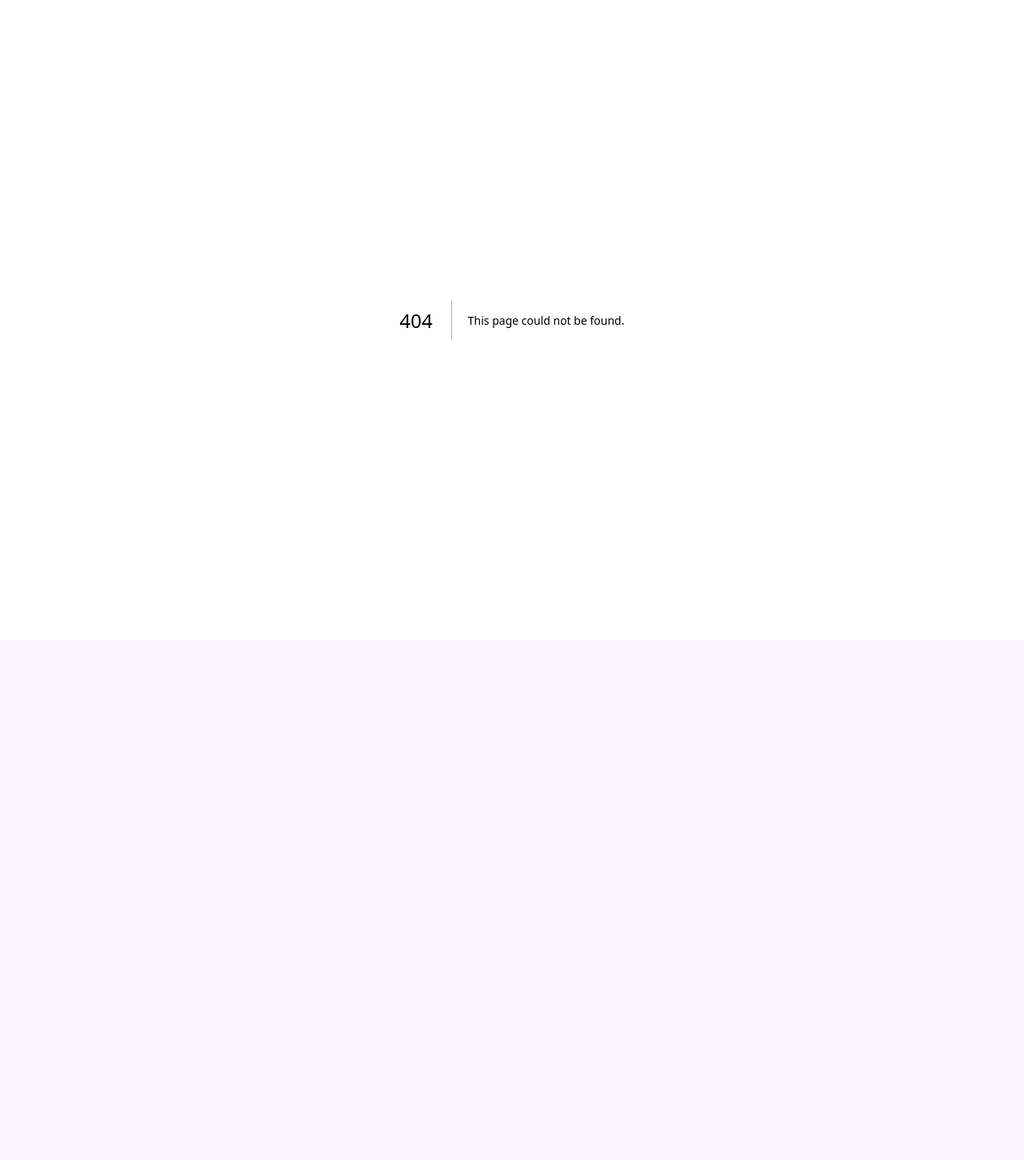
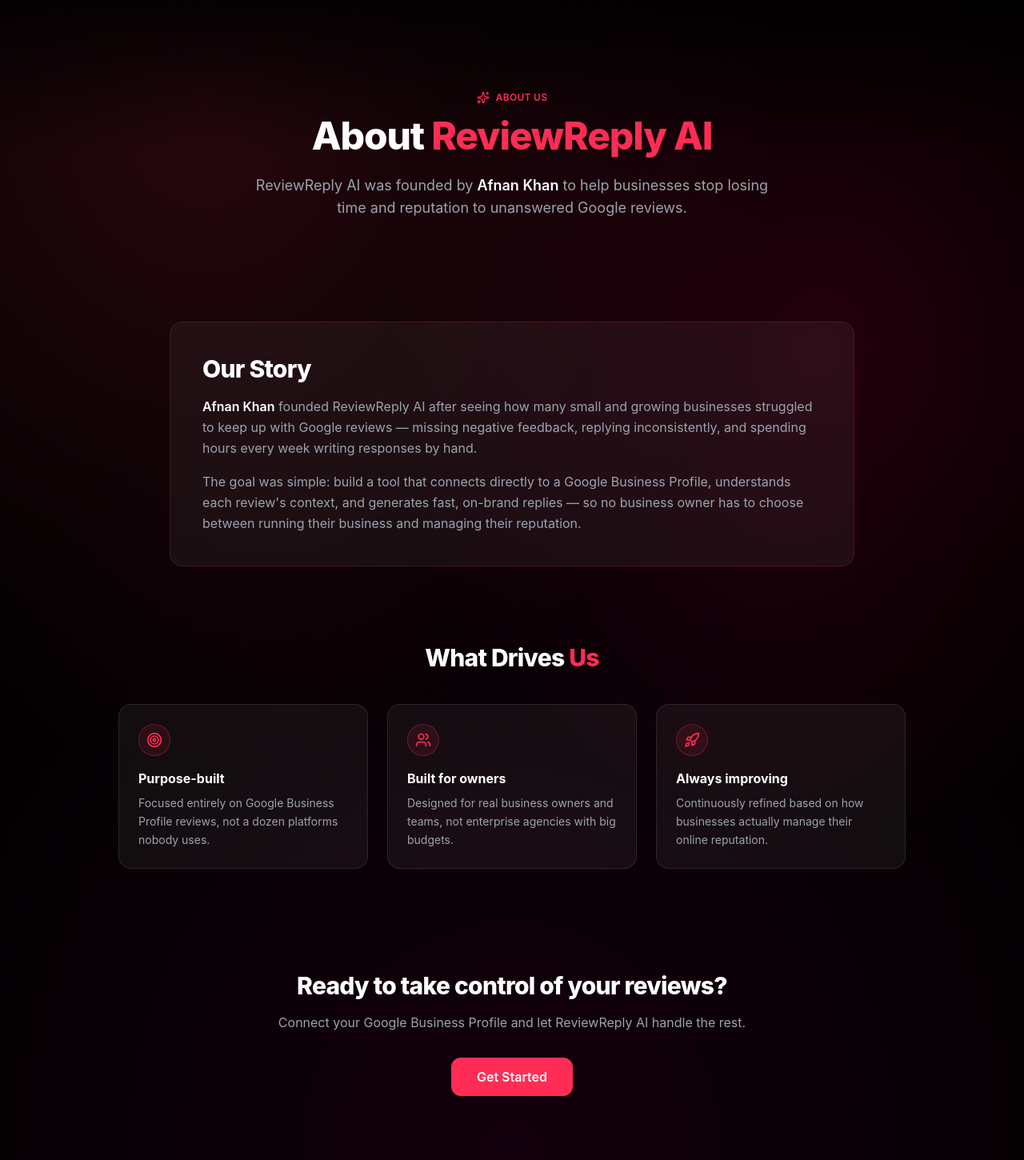
Before and after one commit to afnankhan123456/reviewreply-ai, a Next.js app: page /about in a window 1280 px wide. Before the commit this address had no page. Shown: the whole page at 80% size. Before the commit the page ends 800 px from the top, so only its background shows below. Built offline with nearby package versions, Linux system fonts and the light colour scheme.

Commit message:
Create About page for ReviewReply AI
This page provides information about ReviewReply AI, its founder Afnan Khan, and the services offered to help businesses manage Google reviews effectively.

```diff
--- /dev/null
+++ b/app/about/page.tsx
@@ -0,0 +1,139 @@
+import type { Metadata } from "next";
+import Link from "next/link";
+import { Sparkles, Target, Users, Rocket } from "lucide-react";
+
+export const metadata: Metadata = {
+  title: "About ReviewReply AI | Founded by Afnan Khan",
+  description:
+    "ReviewReply AI was founded by Afnan Khan to help businesses automate Google review replies, track sentiment, and grow their online reputation.",
+  alternates: {
+    canonical: "https://www.reviewreply-ai.in/about",
+  },
+};
+
+export default function AboutPage() {
+  const jsonLd = {
+    "@context": "https://schema.org",
+    "@type": "AboutPage",
+    name: "About ReviewReply AI",
+    url: "https://www.reviewreply-ai.in/about",
+    mainEntity: {
+      "@type": "Organization",
+      name: "ReviewReply AI",
+      url: "https://www.reviewreply-ai.in",
+      founder: {
+        "@type": "Person",
+        name: "Afnan Khan",
+        jobTitle: "Founder",
+      },
+    },
+  };
+
+  return (
+    <div className="relative bg-black text-white overflow-hidden min-h-screen">
+      <div className="absolute inset-0 pointer-events-none" aria-hidden="true">
+        <div className="absolute inset-0 bg-[radial-gradient(ellipse_80%_80%_at_20%_10%,rgba(255,45,85,0.15),transparent_70%),radial-gradient(ellipse_60%_60%_at_80%_30%,rgba(180,0,60,0.2),transparent_70%),radial-gradient(ellipse_100%_100%_at_50%_100%,rgba(80,0,50,0.25),transparent_70%)]" />
+        <div className="absolute top-0 left-0 right-0 h-48 bg-gradient-to-b from-black/80 to-transparent" />
+      </div>
+
+      <script
+        type="application/ld+json"
+        dangerouslySetInnerHTML={{ __html: JSON.stringify(jsonLd) }}
+      />
+
+      <section className="relative z-10 px-5 pt-20 pb-16 md:pt-28 md:pb-20 max-w-4xl mx-auto text-center">
+        <div className="inline-flex items-center gap-2 text-xs font-semibold tracking-wide uppercase text-[#ff2d55] mb-4">
+          <Sparkles className="w-4 h-4" />
+          About Us
+        </div>
+        <h1 className="text-4xl md:text-5xl font-extrabold tracking-tight mb-6">
+          About <span className="text-[#ff2d55]">ReviewReply AI</span>
+        </h1>
+        <p className="text-gray-400 text-base md:text-lg leading-relaxed max-w-2xl mx-auto">
+          ReviewReply AI was founded by{" "}
+          <span className="text-white font-semibold">Afnan Khan</span> to help
+          businesses stop losing time and reputation to unanswered Google
+          reviews.
+        </p>
+      </section>
+
+      <section className="relative z-10 px-5 py-12 max-w-4xl mx-auto">
+        <div className="rounded-2xl border border-[#ff2d55]/20 bg-white/5 backdrop-blur-sm p-8 md:p-10">
+          <h2 className="text-2xl md:text-3xl font-extrabold tracking-tight mb-4">
+            Our Story
+          </h2>
+          <p className="text-gray-400 leading-relaxed mb-4">
+            <span className="text-white font-semibold">Afnan Khan</span>{" "}
+            founded ReviewReply AI after seeing how many small and growing
+            businesses struggled to keep up with Google reviews &mdash;
+            missing negative feedback, replying inconsistently, and spending
+            hours every week writing responses by hand.
+          </p>
+          <p className="text-gray-400 leading-relaxed">
+            The goal was simple: build a tool that connects directly to a
+            Google Business Profile, understands each review&apos;s context,
+            and generates fast, on-brand replies &mdash; so no business owner
+            has to choose between running their business and managing their
+            reputation.
+          </p>
+        </div>
+      </section>
+
+      <section className="relative z-10 px-5 py-12 max-w-5xl mx-auto">
+        <h2 className="text-2xl md:text-3xl font-extrabold tracking-tight text-center mb-10">
+          What Drives <span className="text-[#ff2d55]">Us</span>
+        </h2>
+        <div className="grid grid-cols-1 md:grid-cols-3 gap-6">
+          {[
+            {
+              icon: Target,
+              title: "Purpose-built",
+              desc: "Focused entirely on Google Business Profile reviews, not a dozen platforms nobody uses.",
+            },
+            {
+              icon: Users,
+              title: "Built for owners",
+              desc: "Designed for real business owners and teams, not enterprise agencies with big budgets.",
+            },
+            {
+              icon: Rocket,
+              title: "Always improving",
+              desc: "Continuously refined based on how businesses actually manage their online reputation.",
+            },
+          ].map((item, idx) => (
+            <div
+              key={idx}
+              className="rounded-2xl border border-white/10 bg-white/5 p-6 hover:border-[#ff2d55]/40 transition-colors"
+            >
+              <div className="w-10 h-10 rounded-full bg-[#ff2d55]/10 border border-[#ff2d55]/30 flex items-center justify-center mb-4">
+                <item.icon className="w-5 h-5 text-[#ff2d55]" />
+              </div>
+              <h3 className="text-base font-bold text-white mb-2">
+                {item.title}
+              </h3>
+              <p className="text-sm text-gray-400 leading-relaxed">
+                {item.desc}
+              </p>
+            </div>
+          ))}
+        </div>
+      </section>
+
+      <section className="relative z-10 px-5 py-16 md:py-20 max-w-3xl mx-auto text-center">
+        <h2 className="text-2xl md:text-3xl font-extrabold tracking-tight mb-4">
+          Ready to take control of your reviews?
+        </h2>
+        <p className="text-gray-400 mb-8">
+          Connect your Google Business Profile and let ReviewReply AI handle
+          the rest.
+        </p>
+        <Link
+          href="/"
+          className="inline-block bg-[#ff2d55] text-white font-semibold px-8 py-3 rounded-xl hover:bg-[#e0264b] transition-colors"
+        >
+          Get Started
+        </Link>
+      </section>
+    </div>
+  );
+}
```
